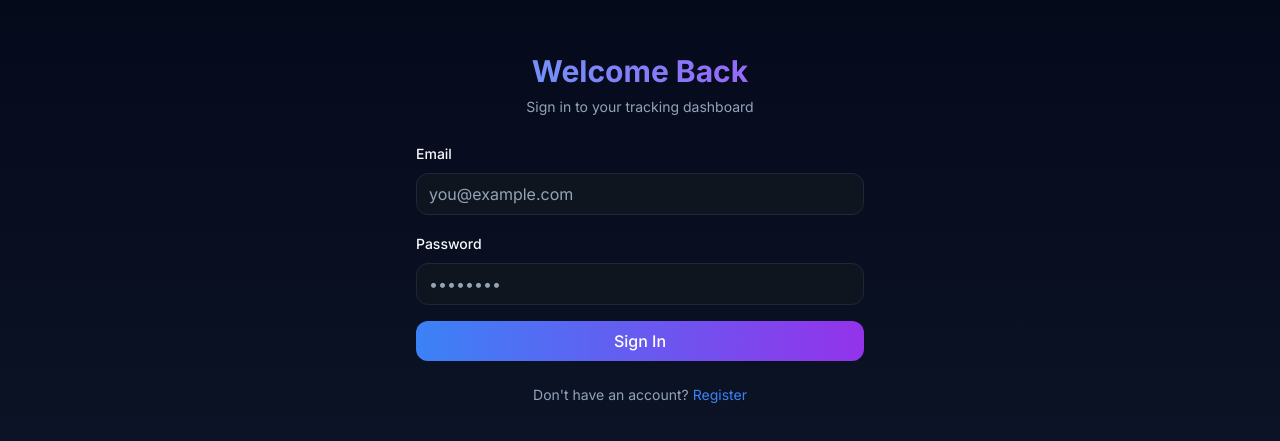
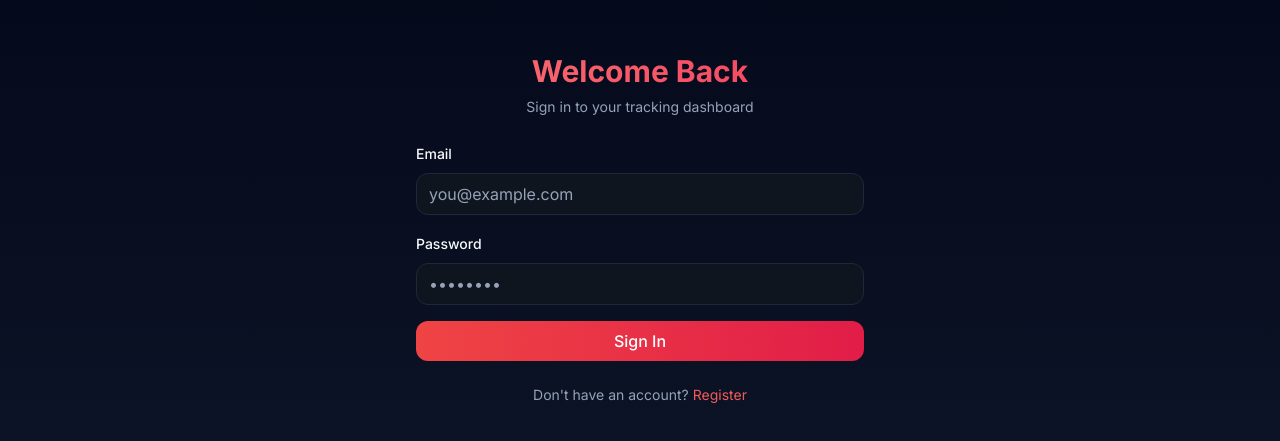
Before and after one commit to pmitangselwebdev/pmits-open-realtime-tracker, a Next.js app in the folder apps/web/: page /login in a window 1280 px wide. Shown: the part 171-612 px from the top of the page. Built offline with nearby package versions, Linux system fonts and the light colour scheme.

Commit message:
feat: modern red theme — primary, ring, gradients, shadows

```diff
--- a/apps/web/src/app/globals.css
+++ b/apps/web/src/app/globals.css
@@ -8,7 +8,7 @@
     --foreground: 222 47% 11%;
     --card: 0 0% 100%;
     --card-foreground: 222 47% 11%;
-    --primary: 221 83% 53%;
+    --primary: 0 72% 51%;
     --primary-foreground: 210 40% 98%;
     --secondary: 210 40% 96%;
     --secondary-foreground: 222 47% 11%;
@@ -20,7 +20,7 @@
     --destructive-foreground: 210 40% 98%;
     --border: 214 32% 91%;
     --input: 214 32% 91%;
-    --ring: 221 83% 53%;
+    --ring: 0 72% 51%;
     --radius: 0.75rem;
   }
 
@@ -29,7 +29,7 @@
     --foreground: 210 40% 98%;
     --card: 217 33% 9%;
     --card-foreground: 210 40% 98%;
-    --primary: 217 91% 60%;
+    --primary: 0 84% 65%;
     --primary-foreground: 222 47% 11%;
     --secondary: 217 33% 17%;
     --secondary-foreground: 210 40% 98%;
@@ -41,7 +41,7 @@
     --destructive-foreground: 210 40% 98%;
     --border: 217 33% 17%;
     --input: 217 33% 17%;
-    --ring: 224 76% 48%;
+    --ring: 0 84% 65%;
   }
 }
 
@@ -60,10 +60,10 @@
     @apply bg-card/80 backdrop-blur-xl border border-border/50;
   }
   .gradient-accent {
-    @apply bg-gradient-to-r from-blue-500 to-purple-600;
+    @apply bg-gradient-to-r from-red-500 to-rose-600;
   }
   .gradient-text {
-    @apply bg-gradient-to-r from-blue-400 to-purple-500 bg-clip-text text-transparent;
+    @apply bg-gradient-to-r from-red-400 to-rose-500 bg-clip-text text-transparent;
   }
 }
 
--- a/apps/web/src/components/dashboard/map-style-switcher.tsx
+++ b/apps/web/src/components/dashboard/map-style-switcher.tsx
@@ -64,7 +64,7 @@ export function MapStyleSwitcher({
                         : style.id === "light"
                         ? "bg-slate-100 border-slate-300"
                         : style.id === "street"
-                        ? "bg-blue-100 border-blue-300"
+                        ? "bg-rose-100 border-rose-300"
                         : style.id === "satellite"
                         ? "bg-emerald-800 border-emerald-600"
                         : "bg-amber-100 border-amber-300"
--- a/apps/web/src/components/dashboard/sidebar.tsx
+++ b/apps/web/src/components/dashboard/sidebar.tsx
@@ -140,7 +140,7 @@ export function Sidebar() {
                   className={cn(
                     "flex items-center gap-3 px-3 py-2.5 rounded-lg transition-all duration-200 group",
                     isActive
-                      ? "gradient-accent text-white shadow-lg shadow-blue-500/20"
+                      ? "gradient-accent text-white shadow-lg shadow-red-500/20"
                       : "text-muted-foreground hover:text-foreground hover:bg-accent"
                   )}
                 >
--- a/apps/web/src/components/dashboard/stat-card.tsx
+++ b/apps/web/src/components/dashboard/stat-card.tsx
@@ -64,7 +64,7 @@ export function StatCard({
     >
       <Card
         className={cn(
-          "group hover:shadow-lg hover:shadow-blue-500/5 transition-all duration-300",
+          "group hover:shadow-lg hover:shadow-red-500/5 transition-all duration-300",
           className
         )}
       >
```
